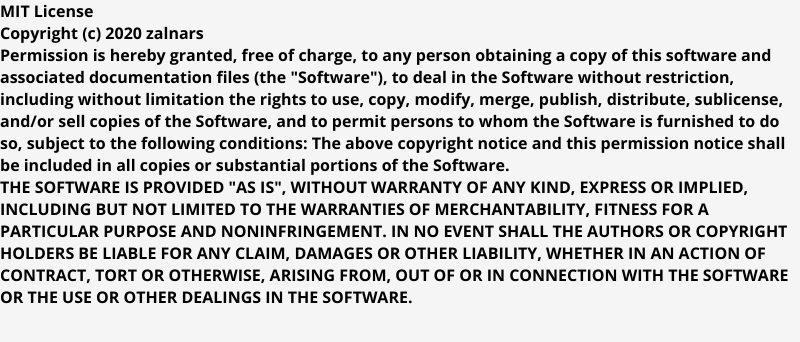
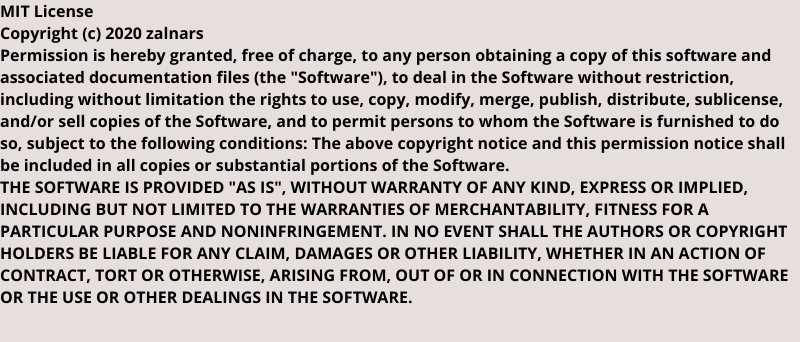
Before and after one commit to zalnaRs/teammusic-pc, an Electron app: page pages/license.html in a window 800 px wide. Drawn offline with Linux system fonts and the light colour scheme; files whose address does not match are found by name.

Commit message:
new light color

```diff
--- a/pages/license.html
+++ b/pages/license.html
@@ -38,7 +38,7 @@ body {
 
 @media (prefers-color-scheme: light) {
     body {
-        background-color: whitesmoke;
+        background-color: #E7DFDE;
     }
 }
 </style>
```
